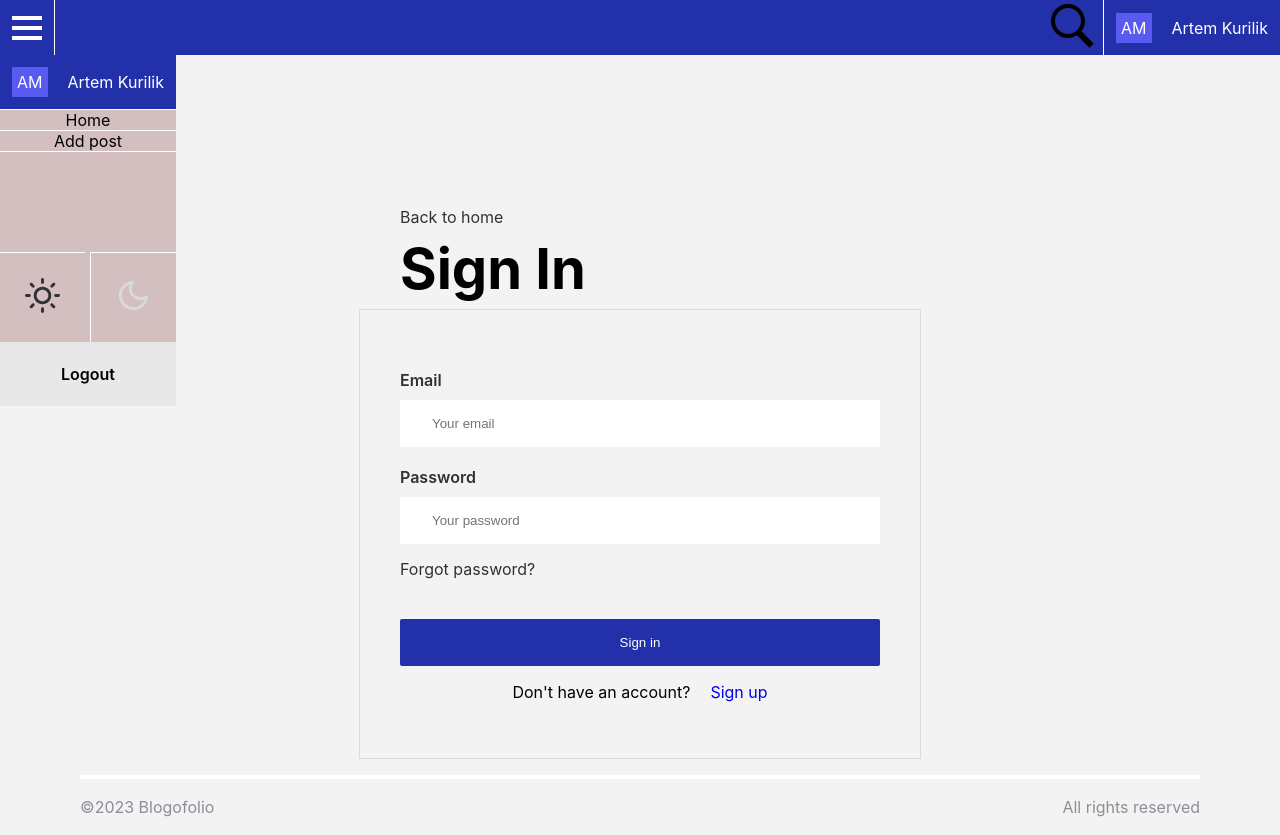
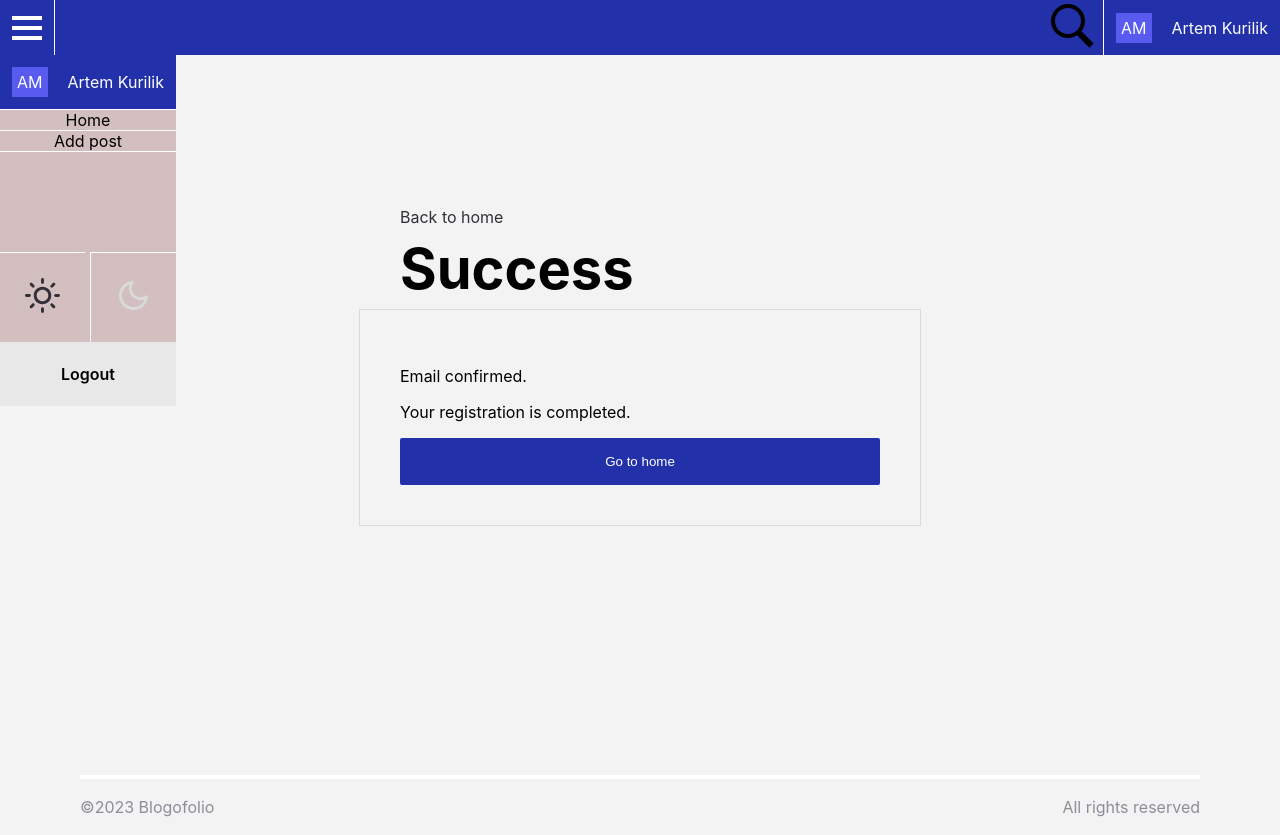
Before and after one commit to Alekseiv25/blogofolio, a React (Create React App) app in the folder blogofolio/: page / in a window 1280 px wide. Built offline with nearby package versions, Linux system fonts and the light colour scheme.

Commit message:
add: Success

```diff
--- a/blogofolio/src/App.tsx
+++ b/blogofolio/src/App.tsx
@@ -2,6 +2,7 @@ import React from 'react';
 import './App.scss';
 import { NavBar } from './components/NavBar/NavBar';
 import { SignIn } from './components/SignIn/SignIn';
+import { Success } from './components/Success/Success';
 
 function App() {
   return (
@@ -10,7 +11,8 @@ function App() {
         <NavBar />
       </header>
       <main className='Main'>
-        <SignIn/>
+        {/* <SignIn/> */}
+        <Success />
       </main>
       <footer className='Footer'>
         <div className='Wrapper'>
--- /dev/null
+++ b/blogofolio/src/components/Success/Success.module.scss
@@ -0,0 +1,29 @@
+.Formwrapper {
+    max-width: 480px;
+    max-height: 472px;
+    margin: 0 auto;
+    display: flex;
+    flex-direction: column;
+    padding: 40px;
+    border: 1px solid #DADADA;
+
+    div {
+        p {
+            font-style: normal;
+            font-weight: 400;
+            font-size: 16px;
+            line-height: 20px;
+        }
+    }
+
+    input {
+        background-color: #2231AA;
+        color: white;
+        display: flex;
+        justify-content: center;
+        cursor: pointer;
+        border: 0px;
+        border-radius: 2px;
+        padding: 16px 32px;
+    }
+}
--- /dev/null
+++ b/blogofolio/src/components/Success/Success.tsx
@@ -0,0 +1,17 @@
+import { Navigation } from '../Navigaton/Navigation'
+import styles from './Success.module.scss'
+
+export const Success = () => {
+    return (
+        <>
+            <Navigation text='Success' />
+            <form className={styles.Formwrapper}>
+                <div>
+                    <p>Email confirmed.</p>
+                    <p>Your registration is completed.</p>
+                </div>
+                <input type="button" value="Go to home" />
+            </form>
+        </>
+    )
+}
```
